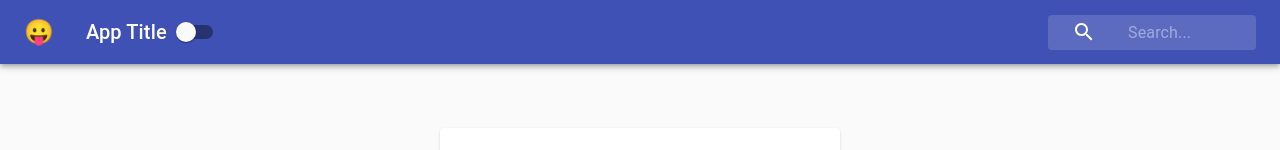
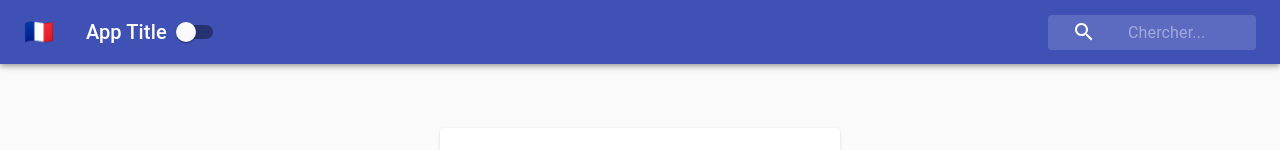
Before and after one commit to Decomplosed/react-context-app, a React (Create React App) app: page / in a window 1280 px wide. Shown: the top 150 px of the page. Built offline with nearby package versions, Linux system fonts and the light colour scheme.

Commit message:
implemented content based on which we implement different words and emojis based on choosen language

```diff
--- a/src/Navbar.js
+++ b/src/Navbar.js
@@ -11,18 +11,35 @@ import styles from './styles/NavbarStyles'
 import { ThemeContext } from './contexts/ThemeContext'
 import { withLanguageContext } from './contexts/LanguageContext'
 
+const content = {
+  english: {
+    search: 'Search',
+    flag: '🇬🇧'
+  },
+  french: {
+    search: 'Chercher',
+    flag: '🇫🇷'
+  },
+  spanish: {
+    search: 'Buscar',
+    flag: '🇪🇸'
+  }
+}
+
 class Navbar extends Component {
   static contextType = ThemeContext
   render() {
     const { isDarkMode, toggleTheme } = this.context
     const { classes } = this.props
+    const { language } = this.props.languageContext
+    const { search, flag } = content[language]
 
     return (
       <div className={classes.root}>
         <AppBar position='static' color={isDarkMode ? 'default' : 'primary'}>
           <Toolbar>
             <IconButton className={classes.menuButton} color='inherit'>
-              <span>😛</span>
+              <span>{flag}</span>
             </IconButton>
             <Typography className={classes.title} variant='h6' color='inherit'>
               App Title
@@ -34,7 +51,7 @@ class Navbar extends Component {
                 <SearchIcon />
               </div>
               <InputBase
-                placeholder='Search...'
+                placeholder={`${search}...`}
                 classes={{
                   root: classes.inputRoot,
                   input: classes.inputInput
```
